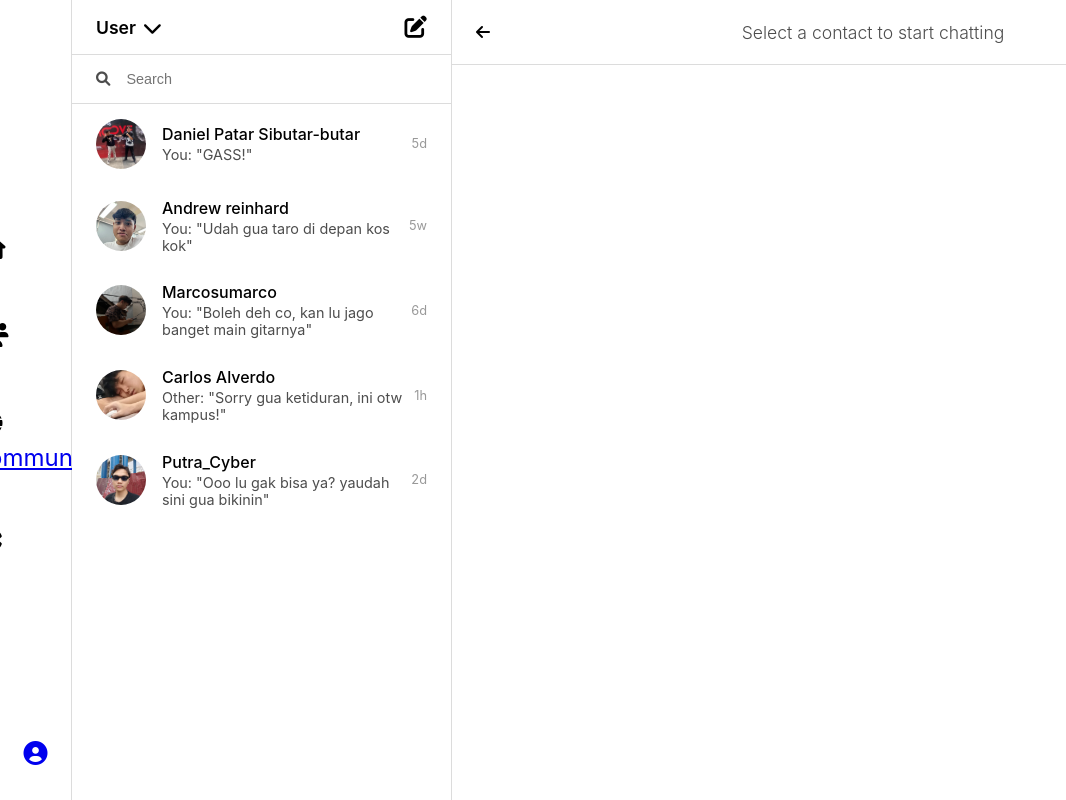
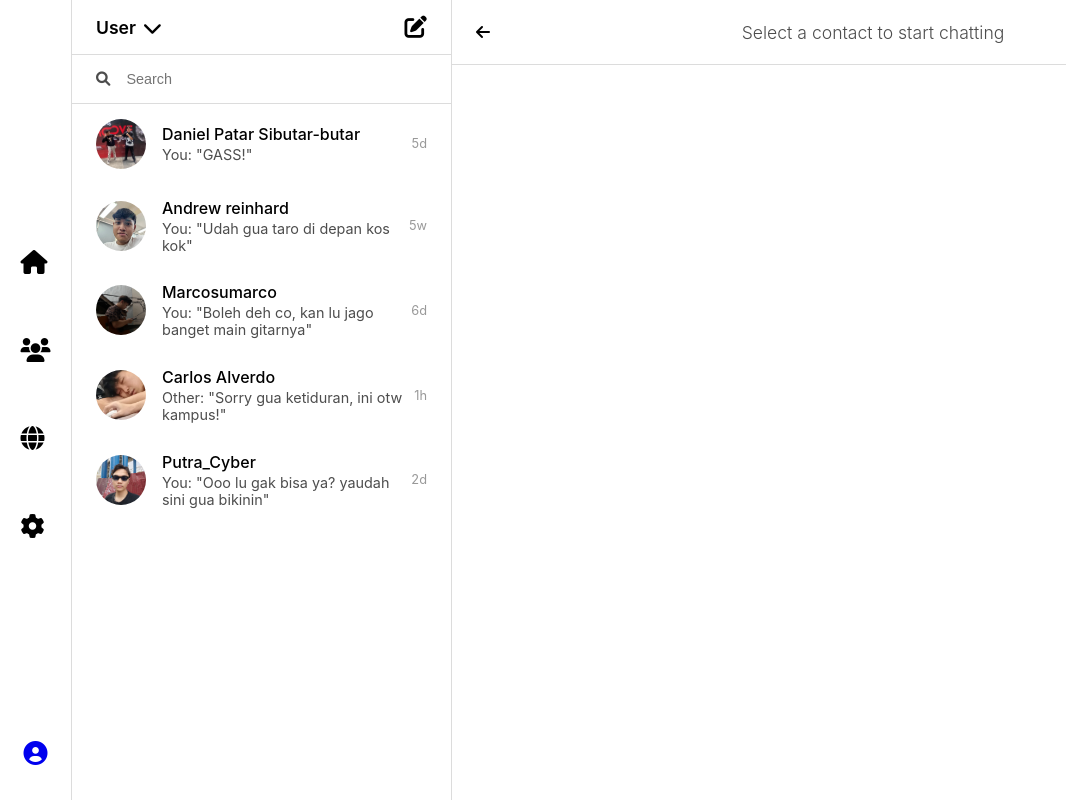
Before and after one commit to Yochiyuu/circlo-app, a plain HTML site: page chat.html in a window 1280 px wide. Shown: the whole page, without its empty margins (0-1066 px from the left). Drawn offline with Linux system fonts and the light colour scheme.

Commit message:
edit chat.html

```diff
--- a/chat.html
+++ b/chat.html
@@ -14,7 +14,7 @@
     <ul class="ig-menu">
         <li title="Home" onclick="loadPage('home.html', this)"><a href="./home.html"><i class="fas fa-home"></i></a></li>
         <li title="Story" onclick="loadPage('story.html', this)"><a href="./story.html"><i class="fas fa-users"></i></a></li>
-        <li><a href="./community.html"><i class="fa-solid fa-globe"></i> Community</a></li>
+        <li><a href="./community.html"><i class="fa-solid fa-globe"></i></a></li>
         <li title="Settings" onclick="loadPage('settings.html', this)"><a href="./settings.html"><i class="fas fa-cog"></i></a></li>
     </ul>
 
```
